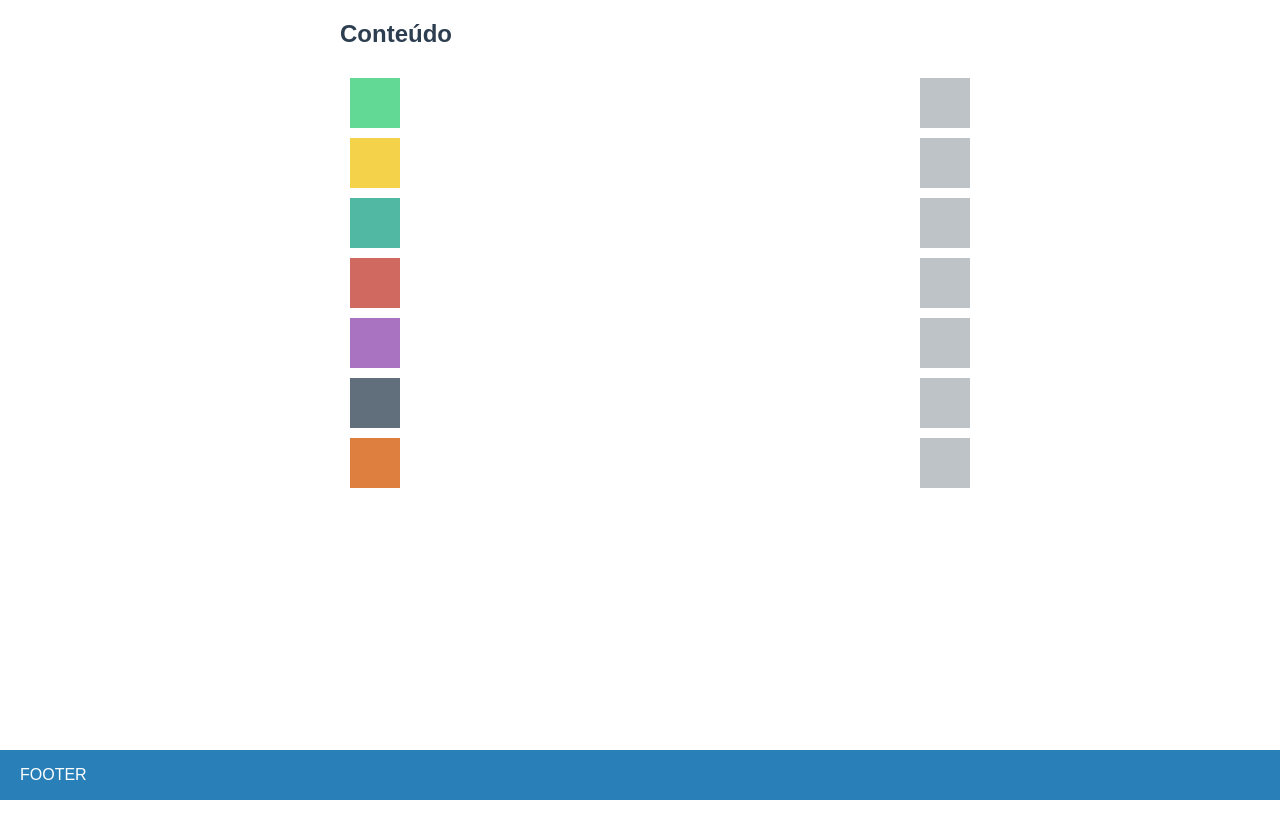
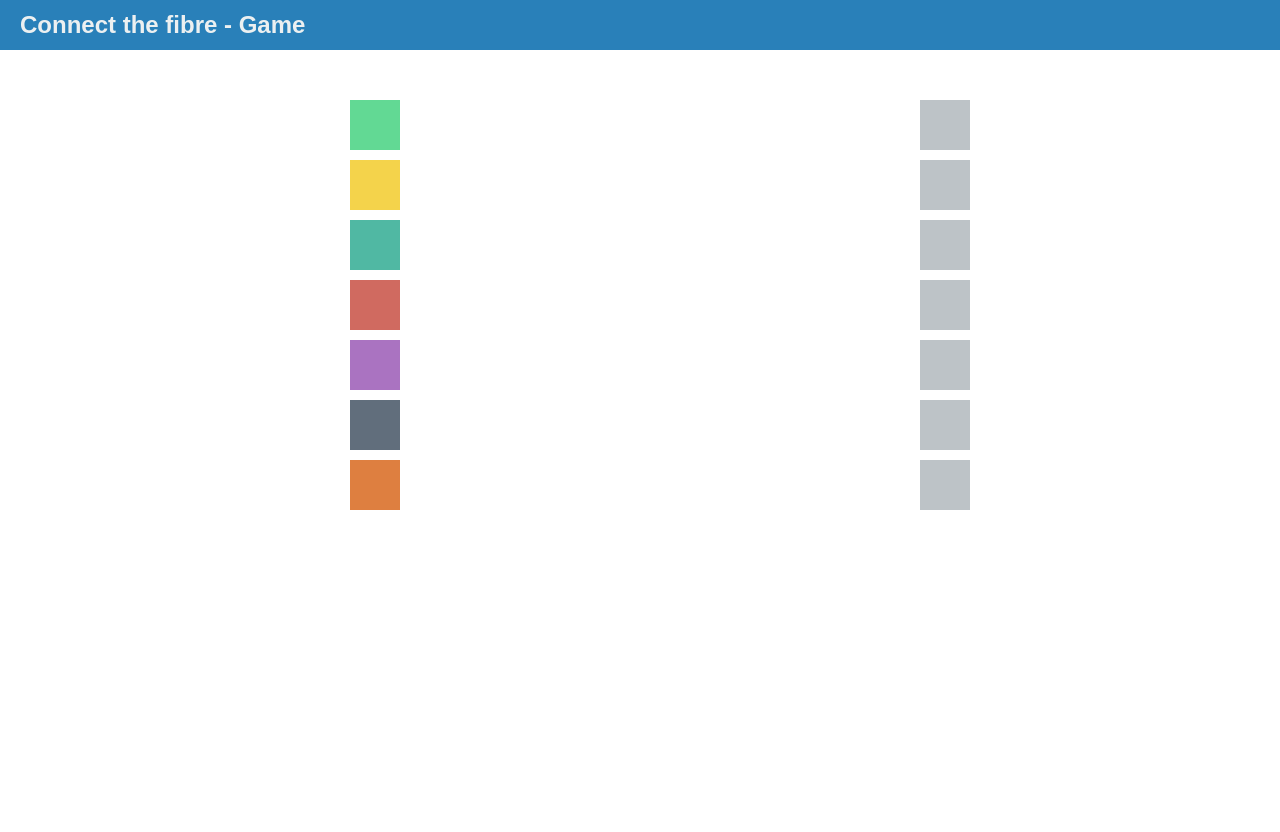
Before and after one commit to massilva/connect-optical-fiber-game, a plain HTML site: page index.html in a window 1280 px wide. After the commit the page ends 800 px from the top, so only its background shows below. Drawn offline with Linux system fonts and the light colour scheme.

Commit message:
Refactore layout

```diff
--- a/css/game.css
+++ b/css/game.css
@@ -12,26 +12,11 @@ path{
 
 .fibreSource.selected,
 .fibreTarget.selected{
-  fill: white;
-  stroke-width: 1;
-  stroke-dasharray: 10;
   transition: 2s ease-out;
 }
 
-.fibreSource{
-  fill: red;
-}
-
-.fibreSource.selected{
-  stroke: red;
-}
-
-.fibreTarget{
-  fill: blue;
-}
-
-.fibreTarget.selected{
-  stroke: blue;
+.fibreSource.selected rect{
+    opacity: 1;
 }
 
 line{
--- a/css/style.css
+++ b/css/style.css
@@ -1,40 +1,38 @@
-html, body, .game {
+html, body, .game, .h100{
   height: 100%;
   margin: 0;
+  overflow: hidden;
 }
 .content {
-  padding: 20px;
-  height: 100%;
-  margin: 0 auto -50px;
-}
-.footer {
-  height: 50px;
+    padding: 20px;
+    height: 100%;
+    margin: 0 auto -50px;
 }
 
-html, section, body, footer, div, p {
+html, section, body, footer, div, p, .h100 {
   box-sizing: border-box;
 }
 body {
   font: 16px Sans-Serif;
 }
-h1 {
-  margin: 0 0 20px 0;
-  color: #2c3e50;
-}
+
 p {
   margin: 20px 0 0 0;
 }
-footer {
+
+header {
   color: white;
   padding: 0 20px;
   line-height: 50px;
   background: #2980b9;
+  min-height: 50px;
+}
+
+header h1 {
+  margin: 0 0 20px 0;
+  color: #ecf0f1;
 }
 
 .w100{
   width: 100%;
 }
-
-.h100{
-  height: 100%;
-}
--- a/index.html
+++ b/index.html
@@ -10,10 +10,10 @@
     </head>
     <body>
         <section class="game">
-            <div class="content">
-                <h1>Conteúdo</h1>
-            </div>
-            <footer class="footer">FOOTER</footer>
+            <header>
+                <h1>Connect the fibre - Game</h1>
+            </header>
+            <div class="content"></div>
         </section>
     </body>
 </html>
```
